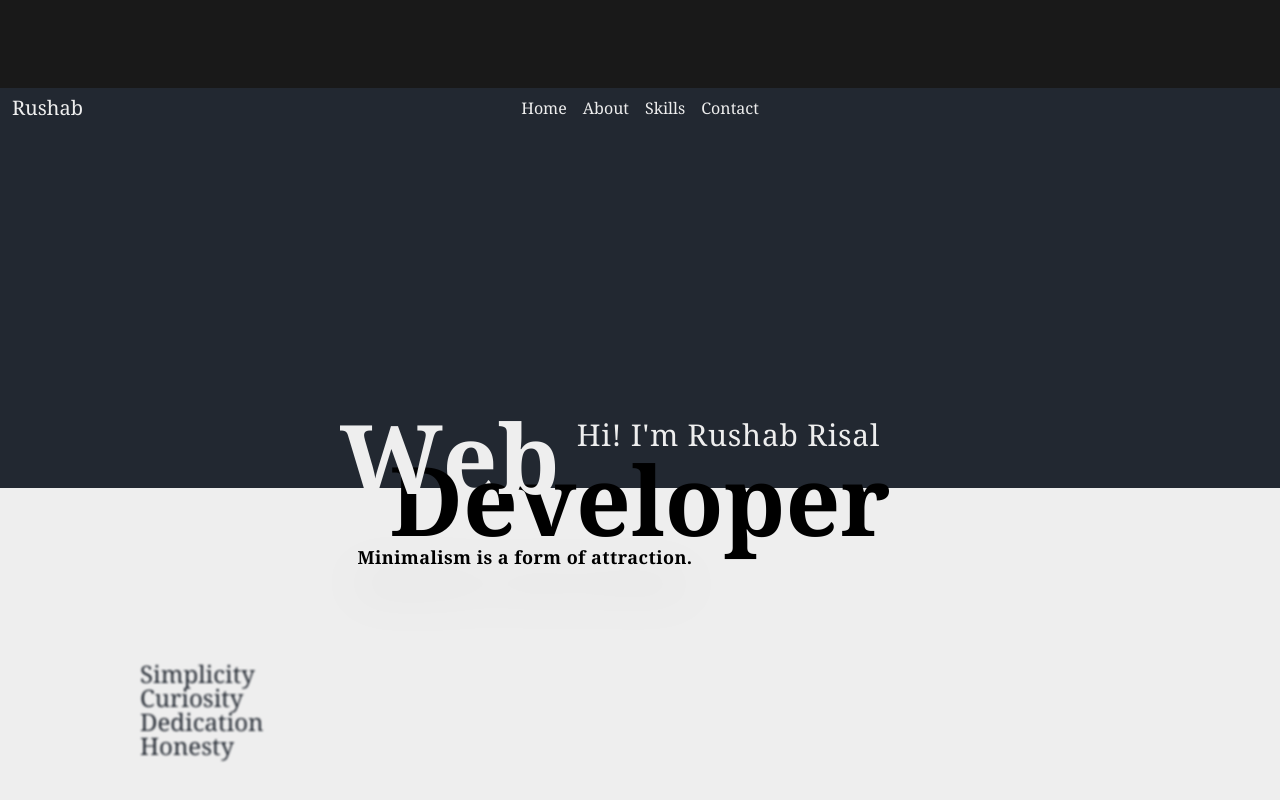
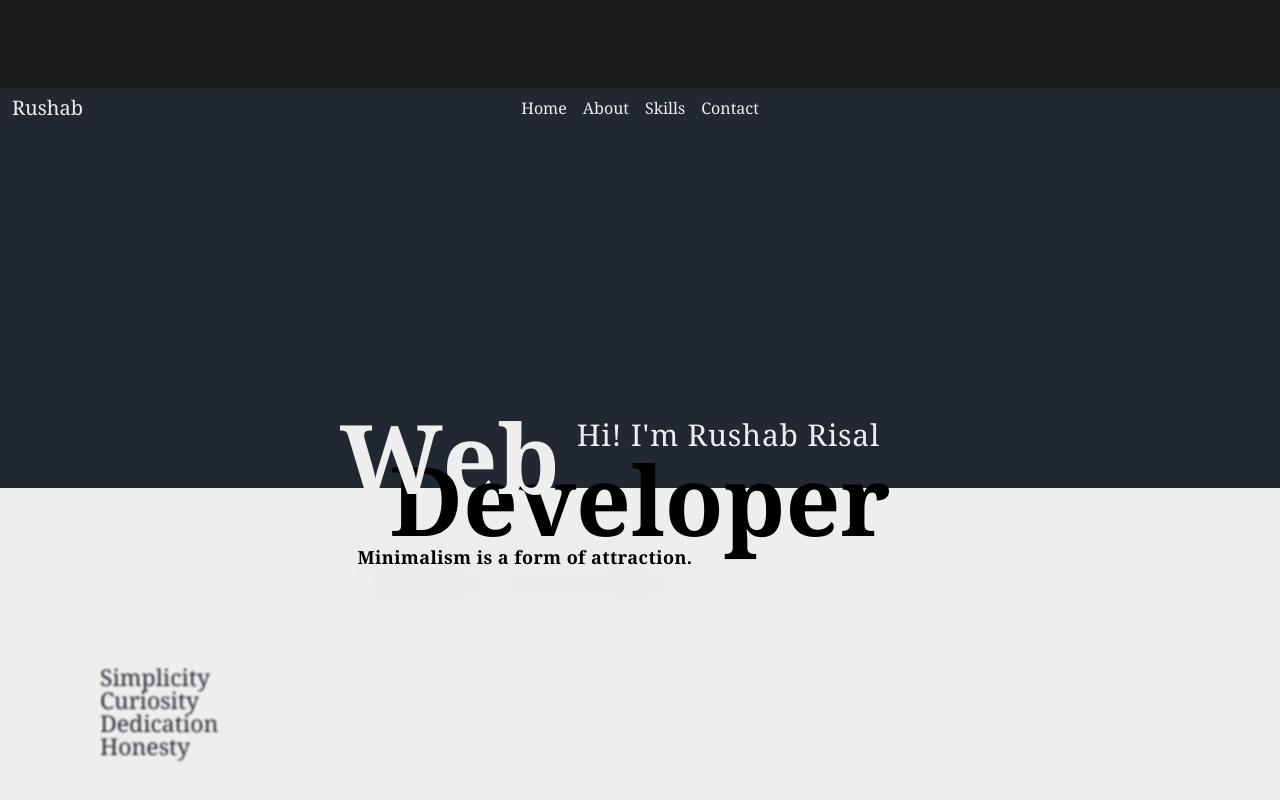
Before and after one commit to RushabRisal/mySite, a React (Vite) app: page / in a window 1280 px wide. Shown: the part 712-1512 px from the top of the page. Built offline with nearby package versions, Linux system fonts and the light colour scheme.

Commit message:
landing page done

```diff
--- a/src/components/Hero.jsx
+++ b/src/components/Hero.jsx
@@ -21,7 +21,7 @@ const Hero = () => {
                             Minimalism is a form of attraction.
                         </h1>
                     </p>
-                    <ul className="absolute bottom-[120px] md:bottom-[130px] left-[40px] md:left-[140px] text-[24px] blur-[1px] font-serif font-normal text-[#222831]">
+                    <ul className="absolute bottom-[120px] md:bottom-[130px] left-[40px] md:left-[100px] text-[16px] md:text-[23px] blur-[1px] font-serif font-normal text-[#222831]">
                         <li>Simplicity</li>
                         <li>Curiosity</li>
                         <li>Dedication</li>
```
